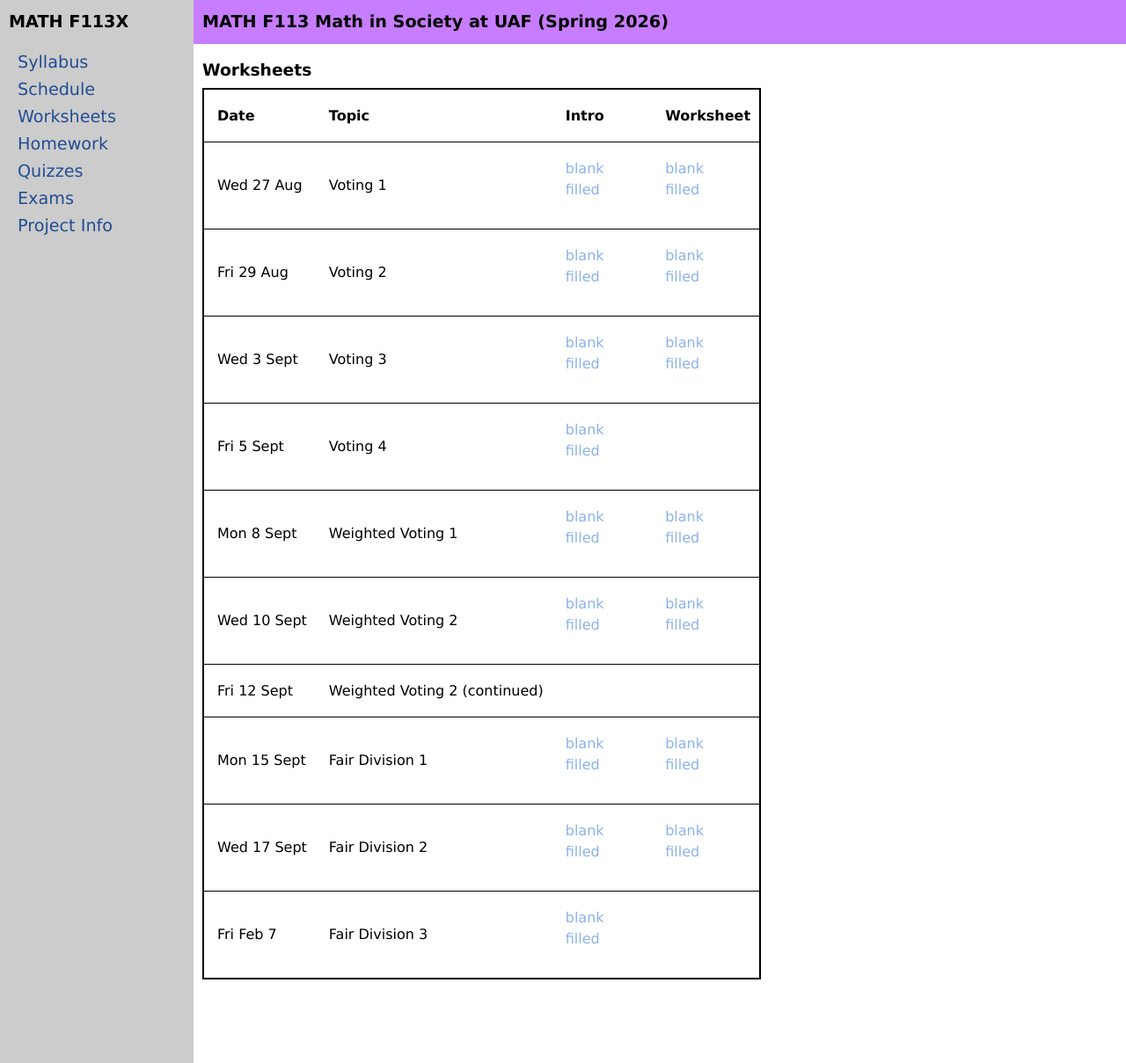
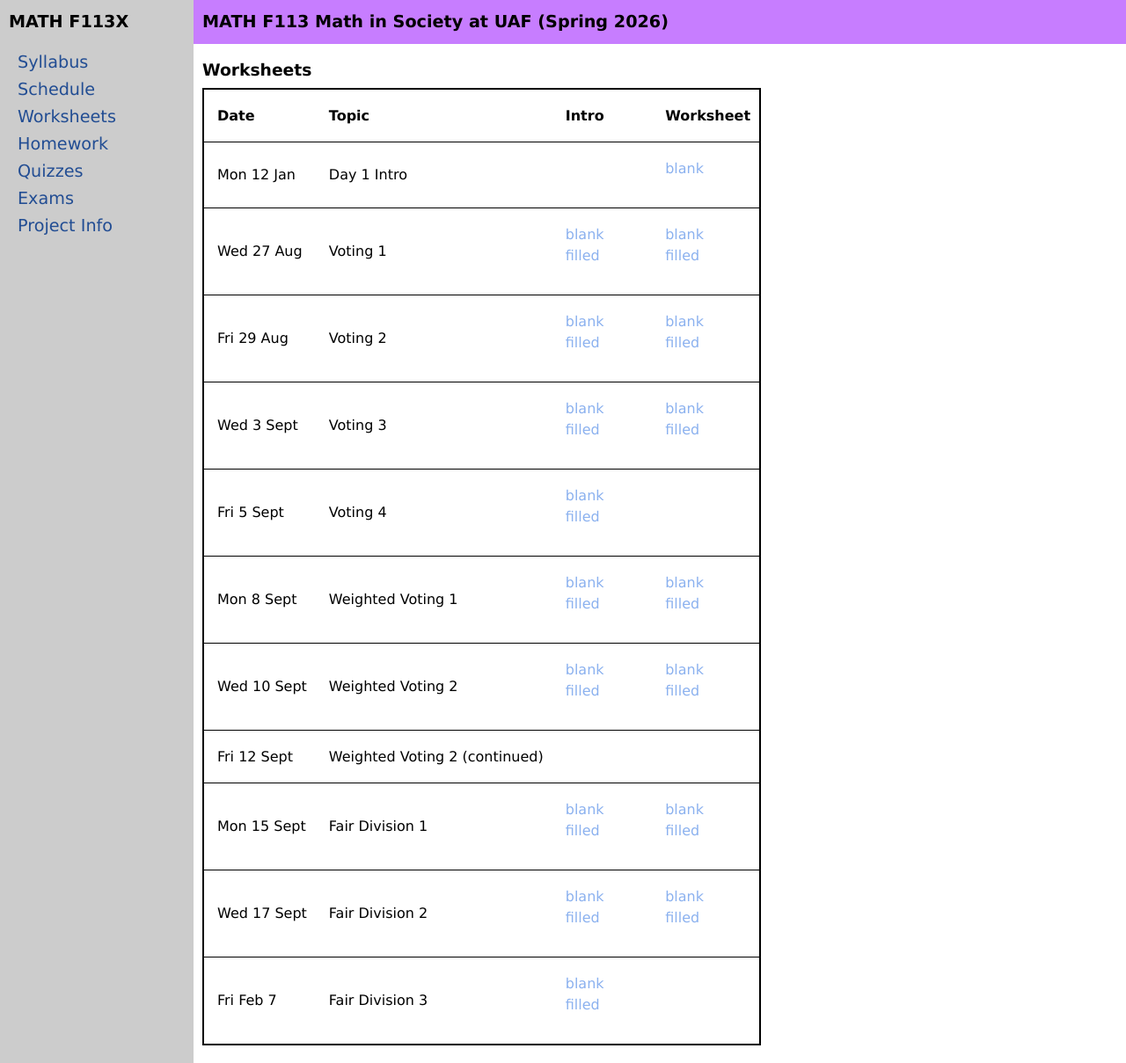
Before and after one commit to uaf-math/math113, a Jekyll site: the page built from worksheets.md, in a window 1280 px wide and 1209 px high. Shown: the whole window at 88% size. Built offline with Jekyll 4.4.1, drawn with Linux system fonts in a browser that asks for light colours.

Commit message:
Update worksheetsF25.yml

```diff
--- a/_data/worksheetsF25.yml
+++ b/_data/worksheetsF25.yml
@@ -2,6 +2,9 @@ semester: Spring 2025
 home: assets/worksheets/F25
 ihome: assets/introsheets/F25
 worksheets:
+- topic: Day 1 Intro
+  date: Mon 12 Jan
+  blank: M113S26_syl_activity.pdf
 - topic: Voting 1
   date: Wed 27 Aug
   iblank: M113_LN_voting_day1.pdf
```
